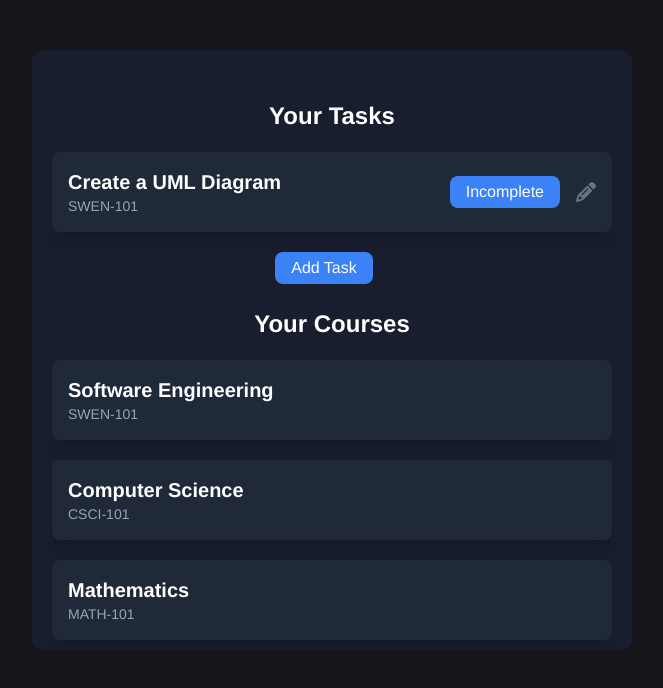
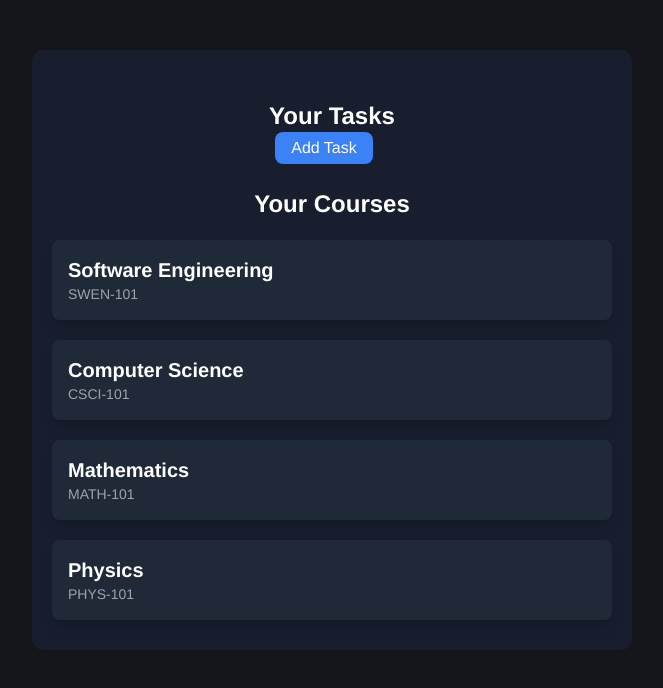
Before and after one commit to AlexanderHeffernan/College-Companion, a Vue app: page / in a window 1280 px wide. Shown: the top 688 px of the page, without its empty margins (308-971 px from the left). Built offline with nearby package versions, Linux system fonts and the light colour scheme.

Commit message:
Refactored code to created a manager class with generics, in order to have simple implementation for both courseManager and taskManager. Can later extend this class for individual use if necessary.

```diff
--- a/src/App.vue
+++ b/src/App.vue
@@ -4,28 +4,25 @@
 import { taskManager } from './modules/taskManager';
 import { courseManager } from './modules/courseManager';
 import { modalState } from './modules/modalState';
-  import { Task } from './modules/task';
 import { Course } from './modules/course';
 import EditTaskModal from './modals/EditTaskModal.vue';
 import AddTaskModal from './modals/AddTaskModal.vue';
 
-  courseManager.addCourse(Course.createCourse('Software Engineering', 'SWEN-101'));
-  courseManager.addCourse(Course.createCourse('Computer Science', 'CSCI-101'));
-  courseManager.addCourse(Course.createCourse('Mathematics', 'MATH-101'));
-  courseManager.addCourse(Course.createCourse('Physics', 'PHYS-101'));
-
-  courseManager.getCourses()[0].addTask(taskManager.addTask(Task.createQuickTask('Create a UML Diagram')));
+courseManager.add(Course.createCourse('Software Engineering', 'SWEN-101'));
+courseManager.add(Course.createCourse('Computer Science', 'CSCI-101'));
+courseManager.add(Course.createCourse('Mathematics', 'MATH-101'));
+courseManager.add(Course.createCourse('Physics', 'PHYS-101'));
 </script>
 <template>
   <div id="app" style="margin-top: 0; padding-top: 50px;" class="overflow-y-auto">
     <AddTaskModal v-if="modalState.getCurrentModal() === 'addItem'" />
     <EditTaskModal v-if="modalState.getCurrentModal() === 'editItem'" />
     <h1 class="text-white text-2xl font-bold">Your Tasks</h1>
-    <TaskItem v-for="task in taskManager.getTasks()" :key="task.getId()" :task="task" />
+    <TaskItem v-for="task in taskManager.getAll()" :key="task.getId()" :task="task" />
     <button class="bg-blue-500 text-white py-1 px-4 mr-4 rounded-lg hover:bg-blue-600 focus:outline-none focus:ring-2 focus:ring-blue-400 focus:ring-opacity-50" @click="modalState.openModal('addItem')">Add Task</button>
     <br /><br />
     <h1 class="text-white text-2xl font-bold">Your Courses</h1>
-    <CourseItem v-for="course in courseManager.getCourses()" :key="course.getId()" :course="course" />
+    <CourseItem v-for="course in courseManager.getAll()" :key="course.getId()" :course="course" />
   </div>
 </template>
 
--- a/src/components/TaskItem.vue
+++ b/src/components/TaskItem.vue
@@ -1,11 +1,18 @@
 <script lang="ts" setup>
-  import { defineProps } from 'vue';
+  import { defineProps, onMounted } from 'vue';
   import { Task } from '../modules/task';
   import { modalState } from '../modules/modalState';
 
   const props = defineProps<{
     task: Task;
   }>();
+
+  onMounted(() => {
+    if (!(props.task instanceof Task)) {
+      console.error("task must be an instance of Task");
+      return;
+    }
+  });
 </script>
 
 <template>
--- a/src/modals/AddTaskModal.vue
+++ b/src/modals/AddTaskModal.vue
@@ -10,7 +10,7 @@ function handleSubmit(name: string, dueDate: string, course: Course | null) {
 
     if (course) { course.addTask(newTask); }
 
-    taskManager.addTask(newTask);
+    taskManager.add(newTask);
     modalState.closeModal();
 }
 </script>
--- a/src/modals/templates/TaskModal.vue
+++ b/src/modals/templates/TaskModal.vue
@@ -14,7 +14,10 @@ const props = defineProps<{
 
 onMounted(() => {
     if (!props.initialTask) { return; }
-
+    if (!(props.initialTask instanceof Task)) {
+      console.error("initialTask must be an instance of Task");
+      return;
+    }
     taskName.value = props.initialTask.getTitle();
     taskDueDate.value = props.initialTask.getDueDate() ? new Date(props.initialTask.getDueDate()) : undefined;
     taskCourse.value = props.initialTask.getCourse();
@@ -61,7 +64,7 @@ function handleClose() { modalState.closeModal(); }
       <label for="taskCourseId" class="block text-sm font-medium text-gray-700">Course ID</label>
       <select id="taskCourseId" v-model="taskCourse" class="mt-1 block w-full px-3 py-2 border border-gray-300 rounded-md shadow-sm focus:outline-none focus:ring-2 focus:ring-blue-500 focus:border-blue-500 sm:text-sm" >
         <option value="">No Course</option>
-        <option v-for="course in courseManager.getCourses()" :key="course.getId()" :value="course">{{ course.getCode() }}</option>
+        <option v-for="course in courseManager.getAll()" :key="course.getId()" :value="course">{{ course.getCode() }}</option>
       </select>
     </div>
 
--- a/src/modules/courseManager.ts
+++ b/src/modules/courseManager.ts
@@ -1,26 +1,4 @@
 import { Course } from './course';
-import { ref } from 'vue';
+import { Manager } from './manager';
 
-class CourseManager {
-    private static instance: CourseManager;
-    private courses = ref<Course[]>([]);
-
-    private constructor() {}
-
-    // Method to get the single instance of TaskManager
-    public static getInstance(): CourseManager {
-        if (!CourseManager.instance) { CourseManager.instance = new CourseManager(); }
-        return CourseManager.instance;
-    }
-
-    public addCourse(course: Course): Course {
-        this.courses.value.push(course);
-        return course;
-    }
-
-    public getCourses(): Course[] {
-        return this.courses.value as Course[];
-    }
-}
-
-export const courseManager: CourseManager = CourseManager.getInstance();
+export const courseManager: Manager<Course> = Manager.createInstance<Course>();
--- /dev/null
+++ b/src/modules/manager.ts
@@ -0,0 +1,18 @@
+export class Manager<T> {
+    private items: T[] = [];
+
+    private constructor() {}
+
+    public static createInstance<T>(): Manager<T> {
+        return new Manager<T>();
+    }
+
+    public add(item: T): T {
+        this.items.push(item);
+        return item;
+    }
+
+    public getAll(): T[] {
+        return this.items as T[];
+    }
+}
--- a/src/modules/taskManager.ts
+++ b/src/modules/taskManager.ts
@@ -1,30 +1,4 @@
 import { Task } from './task';
-import { ref } from 'vue';
+import { Manager } from './manager';
 
-class TaskManager {
-    private static instance: TaskManager;
-    private tasks = ref<Task[]>([]);
-
-    private constructor() {}
-
-    // Method to get the single instance of TaskManager
-    public static getInstance(): TaskManager {
-        if (!TaskManager.instance) { TaskManager.instance = new TaskManager(); }
-        return TaskManager.instance;
-    }
-
-    public addTask(task: Task): Task {
-        this.tasks.value.push(task);
-        return task;
-    }
-
-    public getTasks(): Task[] {
-        return this.tasks.value as Task[];
-    }
-
-    public findTaskById(id: string): Task | undefined {
-        return this.tasks.value.find(task => task.getId() === id) as Task;
-    }
-}
-
-export const taskManager: TaskManager = TaskManager.getInstance();
+export const taskManager: Manager<Task> = Manager.createInstance<Task>();
```
Lines whose indentation alone changed are shown as unchanged.
